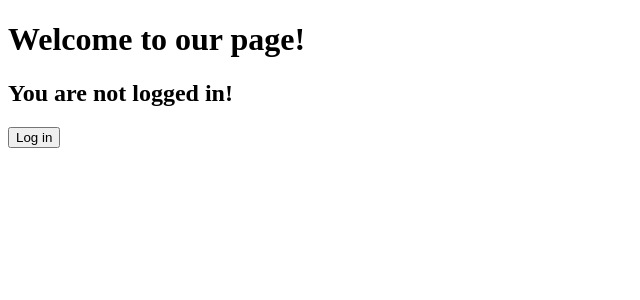
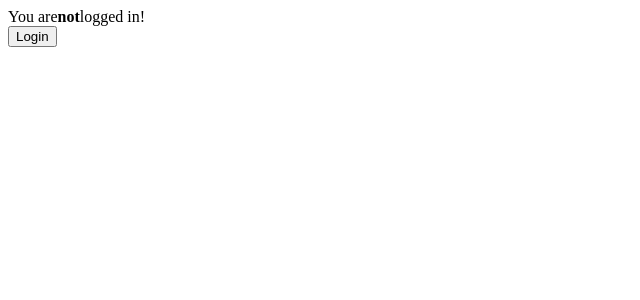
Before and after one commit to uprighted-learners/36-reactjs-conditional-rendering, a React (Create React App) app: page / in a window 1280 px wide. Shown: the top 300 px of the page, without its empty margins (0-640 px from the left). Built offline with nearby package versions, Linux system fonts and the light colour scheme.

Commit message:
another logged in component

```diff
--- a/src/App.js
+++ b/src/App.js
@@ -1,10 +1,12 @@
 import React from 'react'
 import LoginStatus from './components/LoginStatus'
+import LoginControl from './components/LoginControl'
 
 export default function App() {
     return (
         <div>
-            <LoginStatus />
+            {/* <LoginStatus /> */}
+            <LoginControl />
         </div>
     )
 }
--- /dev/null
+++ b/src/components/LoginControl.js
@@ -0,0 +1,67 @@
+import React, { useState } from 'react'
+
+// LoginButton component that calls the login function passed in as a prop
+const LoginButton = (props) => {
+    return (
+        <button onClick={props.onClick}>
+            Login
+        </button>
+    )
+}
+
+// LogoutButton component that calls the logout function passed in as a prop
+const LogoutButton = (props) => {
+    return (
+        <button onClick={props.onClick}>
+            Logout
+        </button>
+    )
+}
+
+// Greet component that says "HELLO" if isLoggedIn is true and "GOODBYE" if isLoggedIn is false
+const Greet = (props) => {
+
+    // props.isLoggedIn is the isLoggedIn state passed in as a prop
+    const isLoggedIn = props.isLoggedIn;
+
+    return (
+        <div>
+            You are
+            <b>
+                {isLoggedIn ? "" : "not"}
+            </b>
+            logged in!
+        </div>
+    )
+}
+
+export default function LoginControl() {
+    const [isLoggedIn, setIsLoggedIn] = useState(false)
+
+    // handle login
+    function handleLoginClick() {
+        setIsLoggedIn(true)
+    }
+
+    // handle logout
+    function handleLogoutClick() {
+        setIsLoggedIn(false)
+    }
+
+    // conditionally render the appropriate button based on the isLoggedIn state
+    let button;
+
+    // if isLoggedIn is true, render the LogoutButton component
+    if (isLoggedIn) {
+        button = <LogoutButton onClick={handleLogoutClick} />
+    } else {
+        button = <LoginButton onClick={handleLoginClick} />
+    }
+
+    return (
+        <div>
+            <Greet isLoggedIn={isLoggedIn} />
+            {button}
+        </div>
+    )
+}
```
